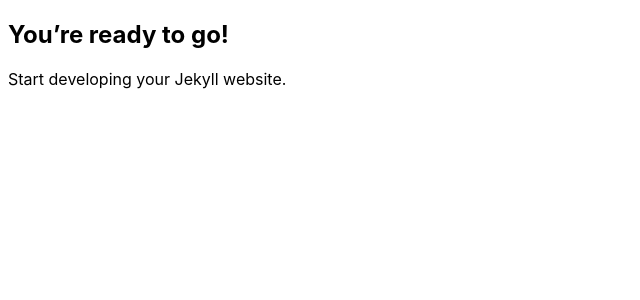
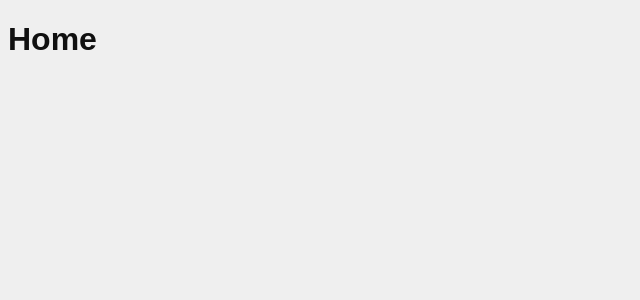
Before and after one commit to jackrieger/jackrieger.github.io, a Jekyll site: the page built from index.md, in a window 1280 px wide. Shown: the top 300 px of the page, without its empty margins (0-640 px from the left). Built offline with Jekyll 4.4.1, drawn with Linux system fonts in a browser that asks for light colours.

Commit message:
First test

```diff
--- a/_config.yml
+++ b/_config.yml
@@ -1,3 +1,3 @@
-url: "" # the base hostname & protocol for your site, e.g. http://example.com
 baseurl: "" # the subpath of your site, e.g. /blog
 title: "" # the name of your site, e.g. ACME Corp.
+url: "" # the base hostname & protocol for your site, e.g. http://example.com
--- a/_sass/base.scss
+++ b/_sass/base.scss
@@ -1,6 +1,6 @@
-$backgroundColor: #ffffff;
-$bodyColor: #000000;
-$bodyFont: -apple-system,BlinkMacSystemFont,"Segoe UI",Helvetica,Arial,sans-serif,"Apple Color Emoji","Segoe UI Emoji","Segoe UI Symbol";
+$backgroundColor: #efefef;
+$bodyColor: #101010;
+$bodyFont: Arial;
 
 body {
   background: $backgroundColor;
--- a/index.md
+++ b/index.md
@@ -1,8 +1,6 @@
 ---
 layout: default
-title: "Happy Jekylling!"
+title: "Home"
 ---
 
-## You're ready to go!
-
-Start developing your Jekyll website.
+# Home
```
